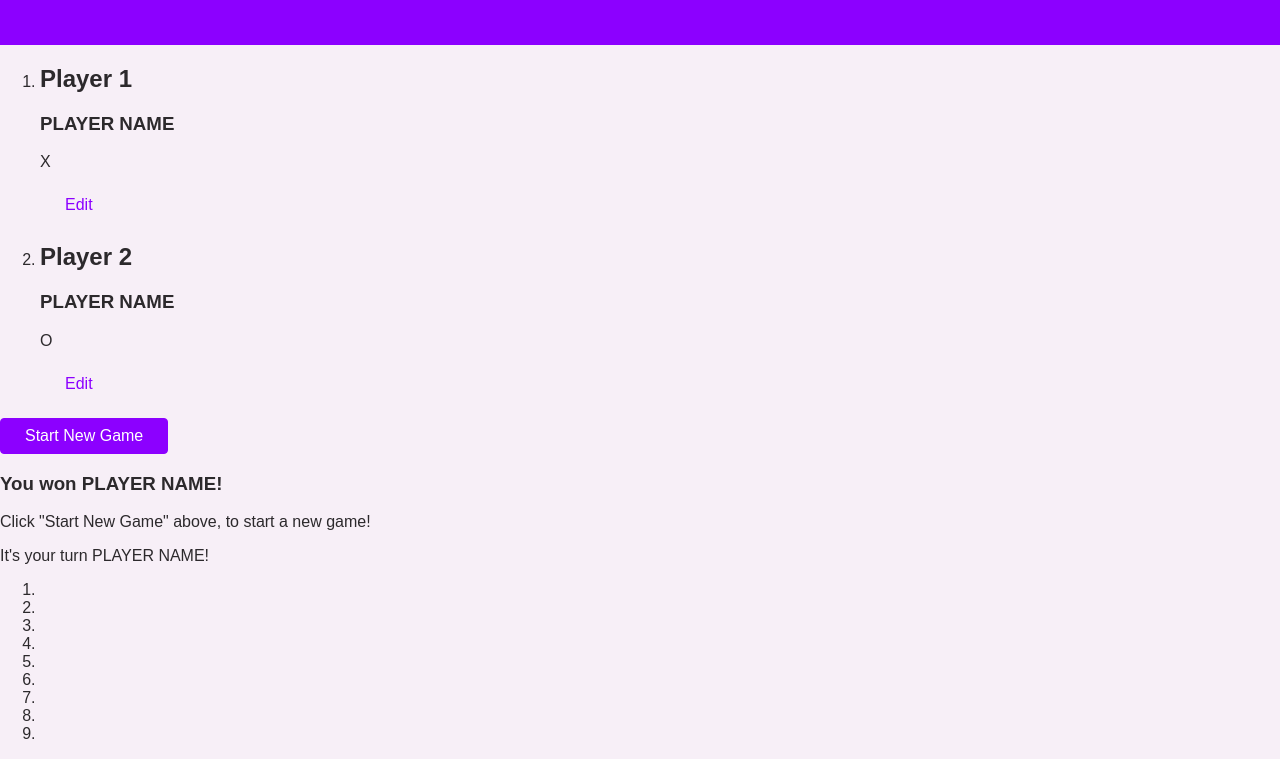
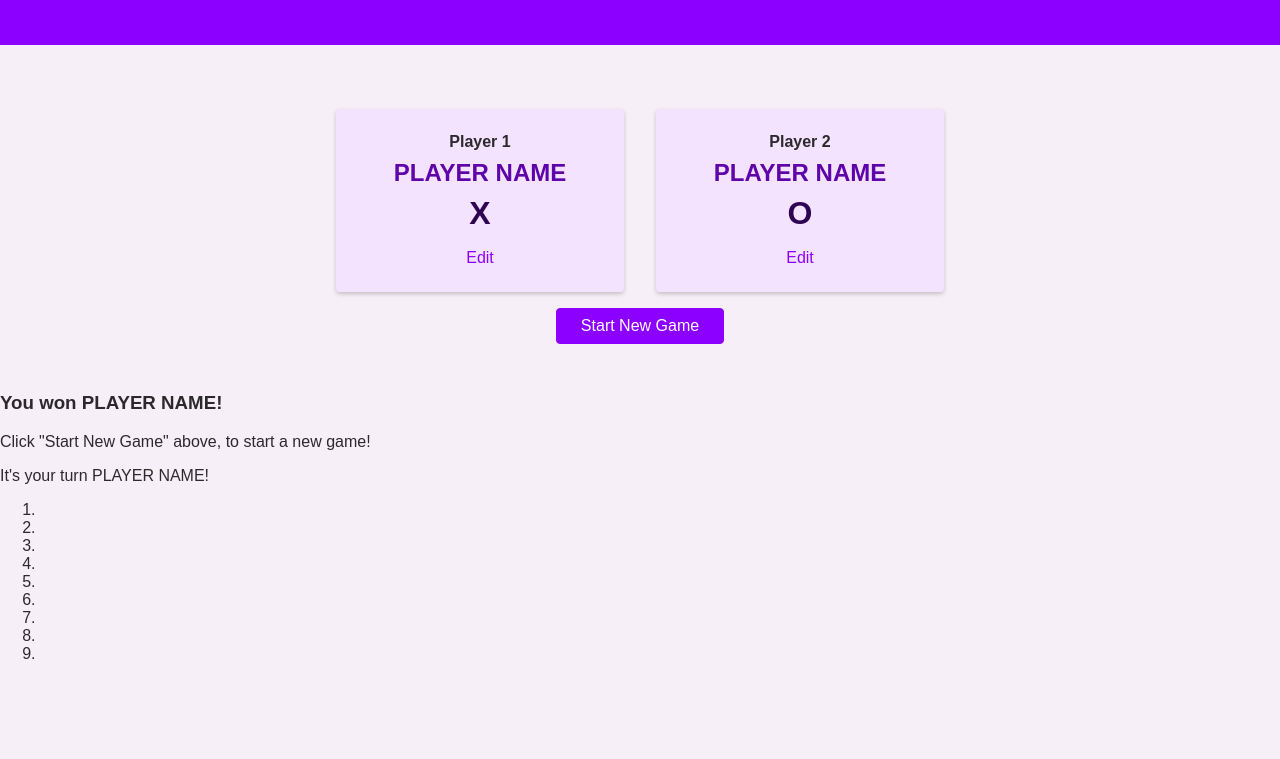
Before and after one commit to J0rgeMG/tic-tac-toe, a plain HTML site: page course-aproach/index.html in a window 1280 px wide. Shown: the part 133-892 px from the top of the page. After the commit the page ends 812 px from the top, so only its background shows below. Drawn offline with Linux system fonts and the light colour scheme.

Commit message:
added styles to the configuration not related to the modal

```diff
--- a/course-aproach/index.html
+++ b/course-aproach/index.html
@@ -43,7 +43,7 @@
                     <article>
                         <h2>Player 1</h2>
                         <h3>PLAYER NAME</h3>
-                        <p>X</p>
+                        <p class="player-symbol">X</p>
                         <button class="btn btn-alt">Edit</button>
                     </article>
                 </li>
@@ -51,7 +51,7 @@
                     <article>
                         <h2>Player 2</h2>
                         <h3>PLAYER NAME</h3>
-                        <p>O</p>
+                        <p class="player-symbol">O</p>
                         <button class="btn btn-alt">Edit</button>
                     </article>
                 </li>
--- a/course-aproach/styles/configuration.css
+++ b/course-aproach/styles/configuration.css
@@ -1,3 +1,4 @@
+/* Modal configuration style*/
 #config-overlay {
     text-align: center;
 }
@@ -25,3 +26,57 @@
     width: 15rem;
     padding: 0.35rem;
 }
+
+/* Player configuration section style*/
+#game-configuration {
+    /* Size */
+    width: 90%;
+    max-width: 40rem;
+
+    /* Position */
+    margin: 3rem auto;
+    text-align: center;
+}
+
+#game-configuration ol {
+    list-style: none;
+
+    margin: 0;
+    padding: 0;
+    display: flex;
+}
+
+#game-configuration li {
+    margin: 1rem;
+    padding: 1rem;
+
+    width: 50%;
+
+    background-color: rgb(243, 227, 255);
+    box-shadow: 0 2px 4px rgba(0, 0, 0, 0.2);
+
+    border-radius: 4px;
+}
+
+#game-configuration h2 {
+    font-size: 1rem;
+
+    margin: 0.5rem 0;
+}
+
+#game-configuration h3 {
+    font-size: 1.5rem;
+
+    margin: 0.5rem 0;
+
+    color: rgb(94, 4, 168);
+}
+
+.player-symbol{
+    /* Text */
+    font-size: 2rem;
+    font-weight: bold;
+    color: rgb(47, 4, 82);
+
+    margin: 0.5rem 0;
+}
```
